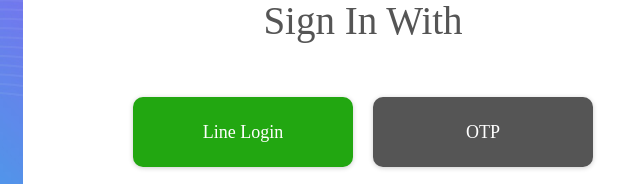
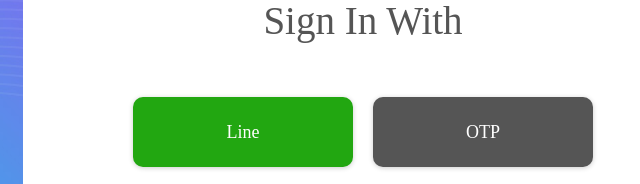
Before and after one commit to pasitpk/test-login-pasitpk, a plain HTML site: page login-frontend/login-templates/index.html in a window 1280 px wide. Shown: the part 127-311 px from the top of the page, 277-917 px from the left. Drawn offline with Linux system fonts and the light colour scheme; a web font is replaced by a local one.

Commit message:
undo editing line login button
test auto pull

```diff
--- a/login-frontend/login-templates/index.html
+++ b/login-frontend/login-templates/index.html
@@ -38,7 +38,7 @@
 					</span>
 
 					<p class="btn-face m-b-20" onclick="loginLine();">
-						Line Login
+						Line
 					</p>
 
 					<p class="btn-google m-b-20" onclick="sendOTP();">
```
